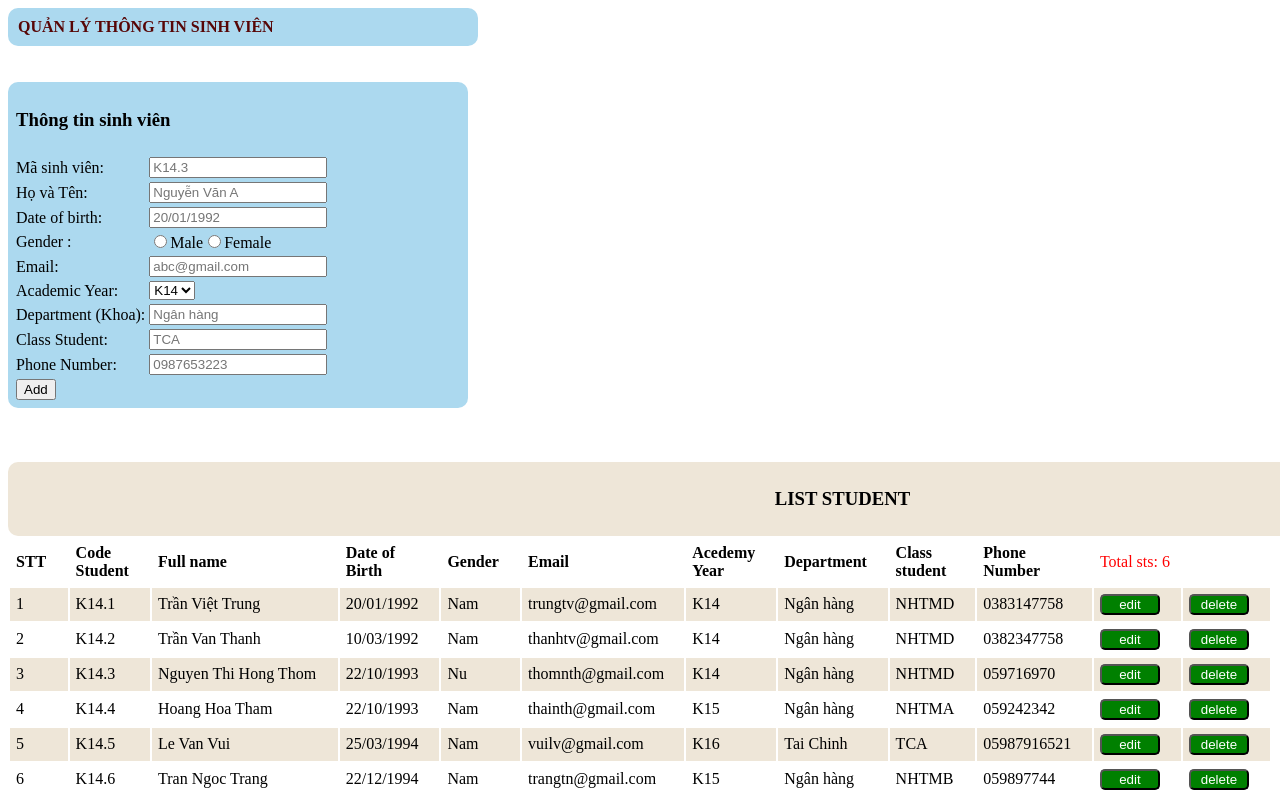
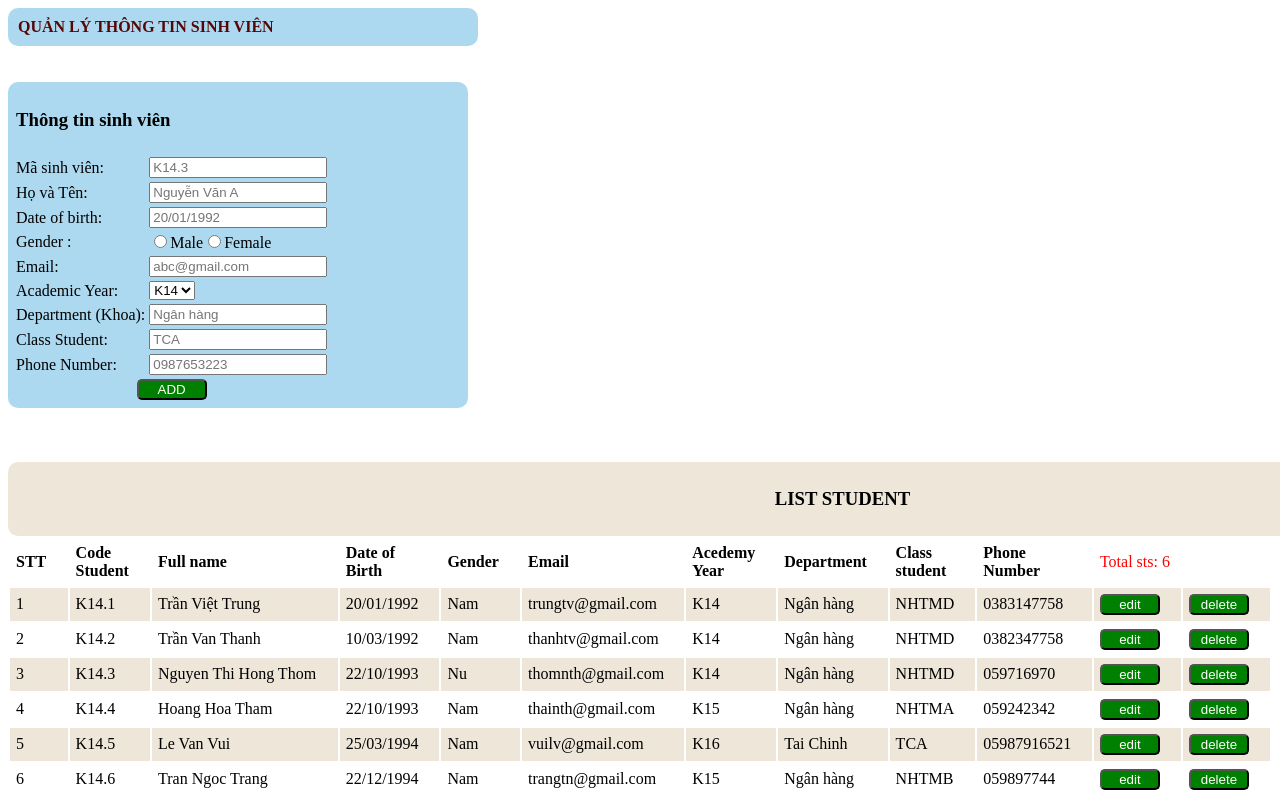
Before and after one commit to trungtvnd/CASESTUDY.MODULE1, a plain HTML site: page index.html in a window 1280 px wide. Shown: the top 806 px of the page. Drawn offline with Linux system fonts and the light colour scheme.

Commit message:
add file student.css

```diff
--- a/index.html
+++ b/index.html
@@ -69,7 +69,7 @@
         </tr>
         <tr>
             <!--            <td><label><input id="editindex" type="button" value="Edit" onclick="editProduct()"></label></td>-->
-            <td><label><input id="add" type="button" value="Add" onclick="add()"></label>
+            <td style="text-align: center" colspan="2"><label><button id="add"  value="Add" onclick="add()">ADD</button></label>
             </td>
         </tr>
 
```
Also changed, not shown: student.css (line endings or trailing spaces).
